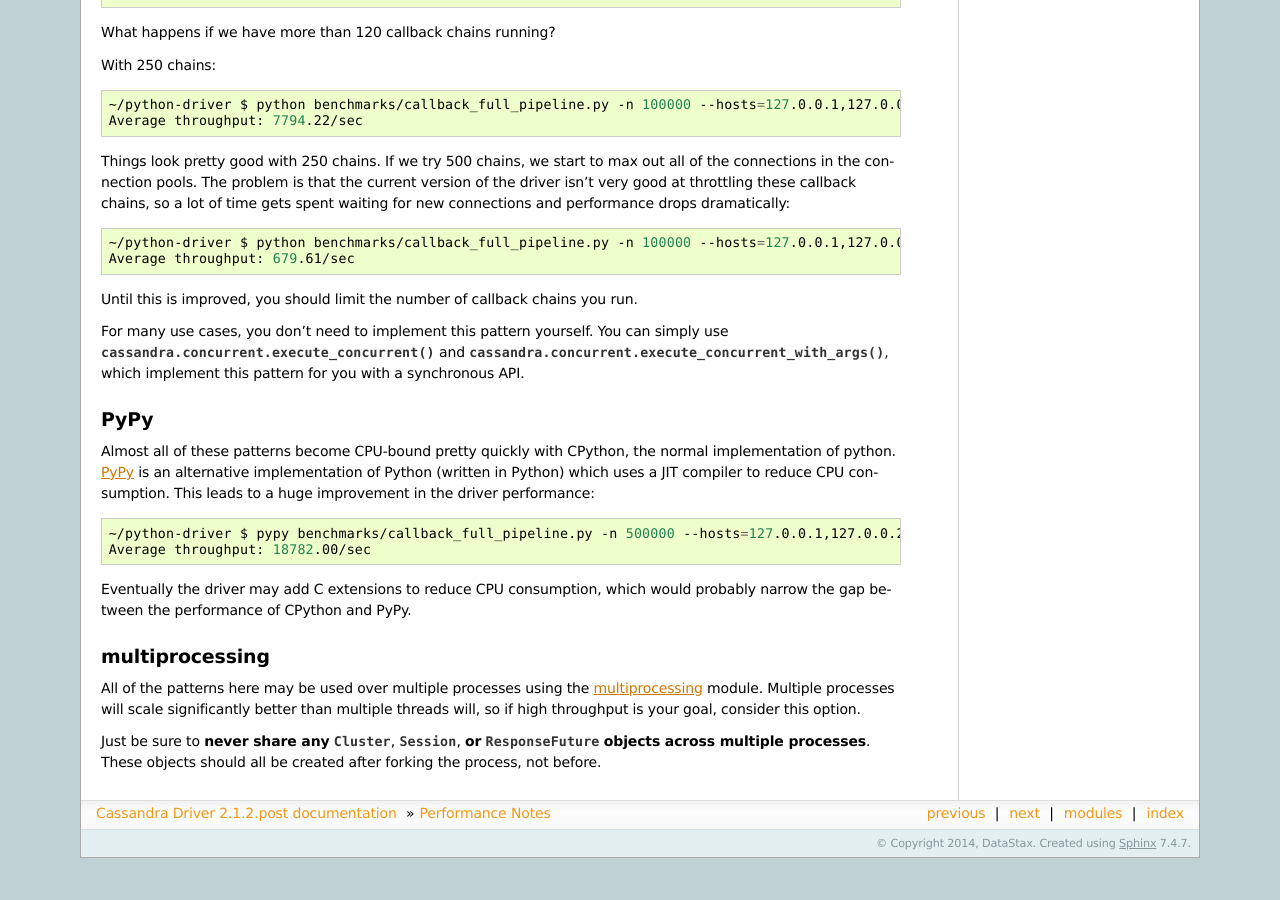
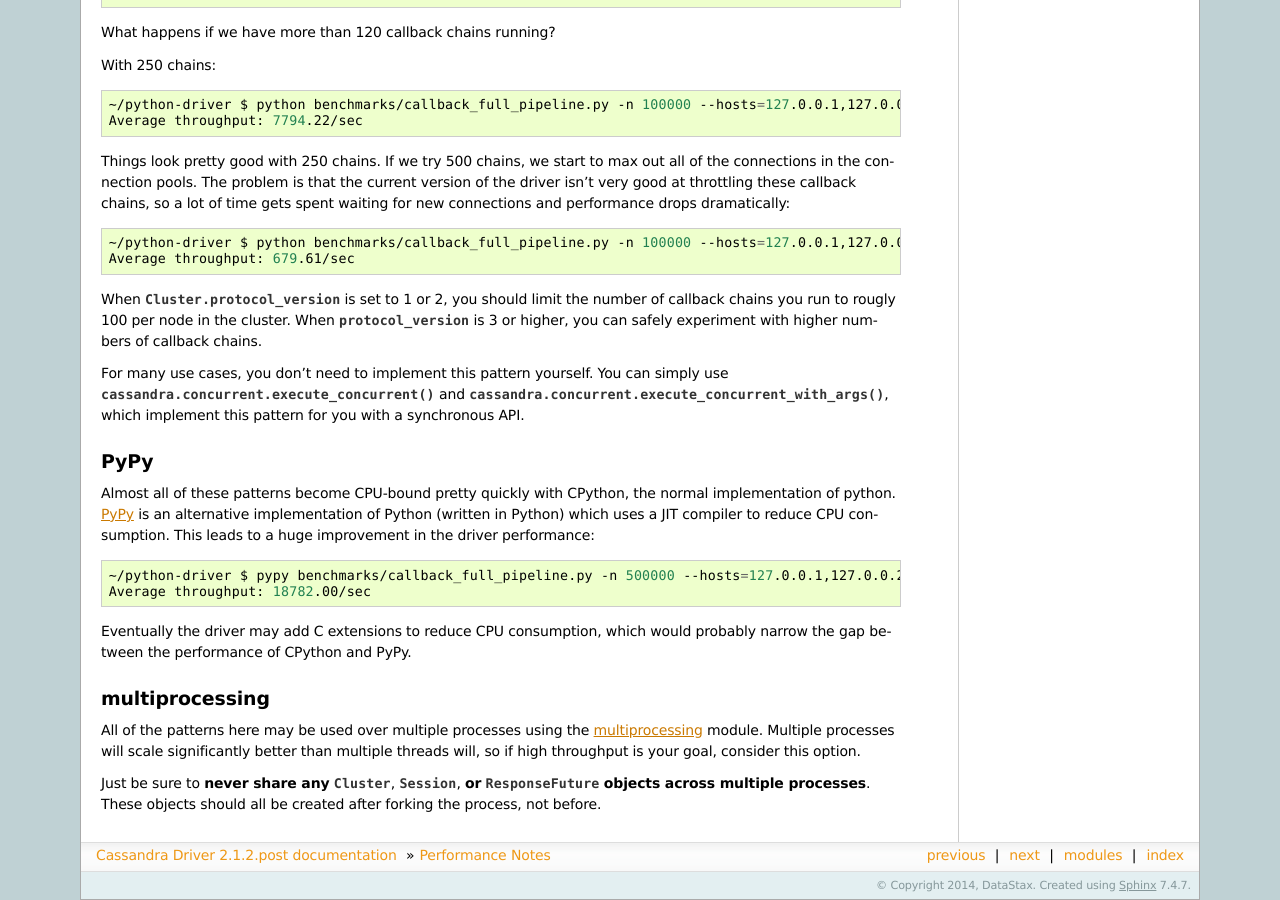
Before and after one commit to datastax/python-driver, a Sphinx documentation site: the page built from docs/performance.rst, in a window 1280 px wide and 900 px high, scrolled down 3264 px. Built offline with Sphinx 7.4.7, drawn with Linux system fonts in a browser that asks for light colours; pages that are not in the unit, such as notebooks, are missing from menus; before the commit the page ends 4122 px from its top, so only the background shows below that.

Commit message:
Minor doc clarification about concurrency limits

```diff
--- a/docs/performance.rst
+++ b/docs/performance.rst
@@ -242,7 +242,10 @@ dramatically:
     ~/python-driver $ python benchmarks/callback_full_pipeline.py -n 100000 --hosts=127.0.0.1,127.0.0.2,127.0.0.3 --libev-only --threads=1
     Average throughput: 679.61/sec
 
-Until this is improved, you should limit the number of callback chains you run.
+When :attr:`.Cluster.protocol_version` is set to 1 or 2, you should limit the
+number of callback chains you run to rougly 100 per node in the cluster.
+When :attr:`~.Cluster.protocol_version` is 3 or higher, you can safely experiment
+with higher numbers of callback chains.
 
 For many use cases, you don't need to implement this pattern yourself.  You can
 simply use :meth:`cassandra.concurrent.execute_concurrent` and
```
Also changed, not shown: 1 other file.
